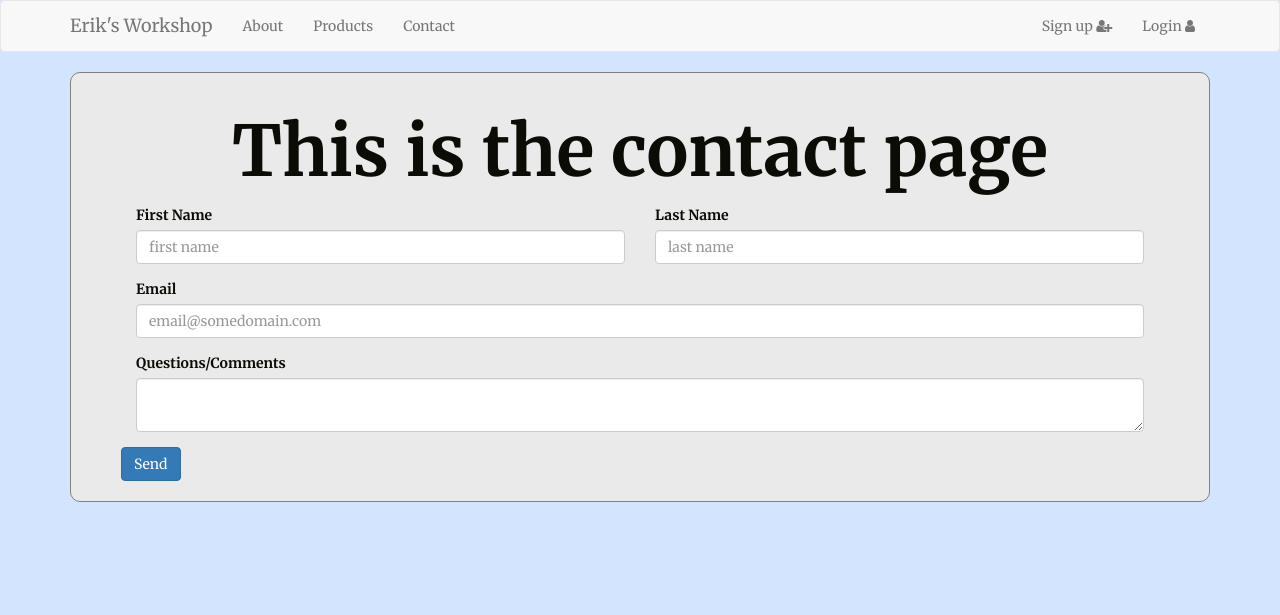
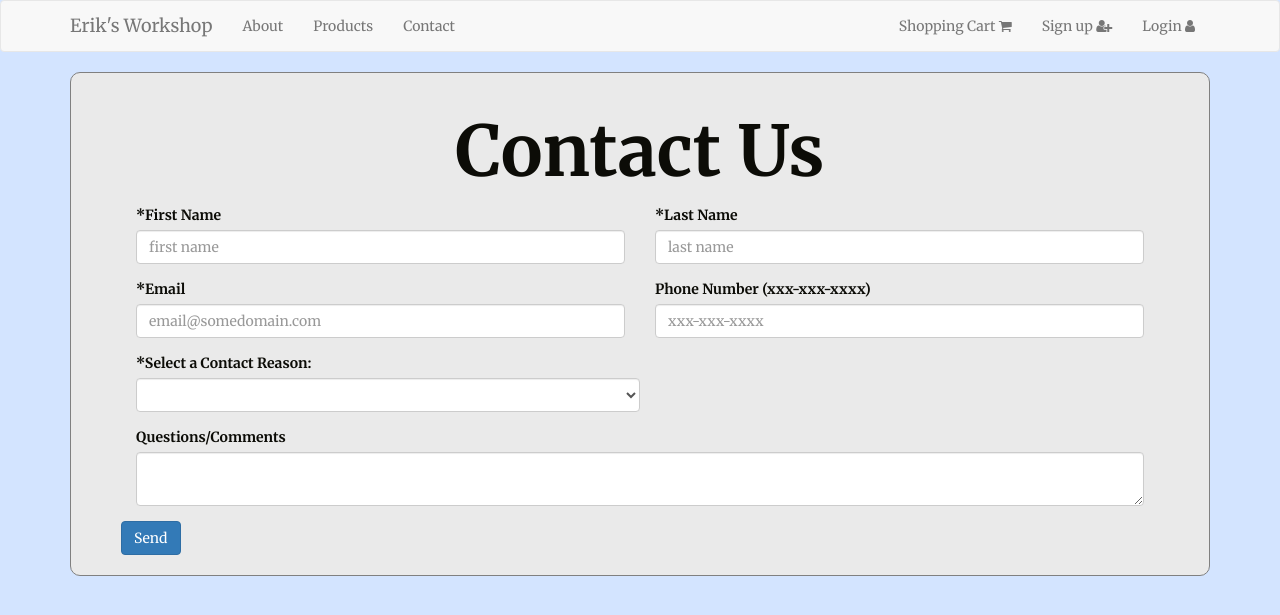
Before and after one commit to RMaus8/First-eCommerce-Site, a Node server app: page /contact in a window 1280 px wide. Shown: the top 615 px of the page. Run offline with Node 20, Linux system fonts and the light colour scheme; some libraries are stand-ins or nearby versions.

Commit message:
connect contact form and add shopping cart to navbar

```diff
--- a/app.js
+++ b/app.js
@@ -15,6 +15,7 @@ var express     = require("express"),
 
 var productRoutes = require("./routes/products"),
     tableRoutes = require("./routes/products/tables"),
+    soloRoutes = require("./routes/solos"),
     indexRoutes = require("./routes/index");
 
     // "mongodb://localhost/eriks_website"
@@ -53,21 +54,8 @@ app.use(function(req, res, next){
 app.use("/", indexRoutes);
 app.use("/products/tables", tableRoutes);
 app.use("/products", productRoutes);
+app.use("/", soloRoutes);
 
-function isLoggedIn(req, res, next){
-    if(req.isAuthenticated()){
-        return next();
-    }
-    res.redirect("/Adminloginpage");
-}
-
-app.get("/about", function(req, res) {
-    res.render("about");
-});
-
-app.get("/contact", function(req, res) {
-    res.render("contact");
-});
 
 app.listen(process.env.PORT, process.env.IP, function(){
     console.log("server started");
--- a/public/stylesheets/website.css
+++ b/public/stylesheets/website.css
@@ -5,6 +5,10 @@
 				 0px 8px 13px rgba(255,255,255,.2),
 				 0px 18px 23px rgba(255,255,255,.1);
 
+}
+
+#contact {
+	width: 50%;
 }
 
 h1 {
--- a/routes/solos.js
+++ b/routes/solos.js
@@ -0,0 +1,47 @@
+var mongoose = require("mongoose"),
+    express = require("express"),
+    router = express.Router(),
+    mailgun = require("mailgun-js"),
+    middlesware = require("../middleware");
+
+var api_key = process.env.MAILGUN_API_KEY;
+var DOMAIN = 'mg.bobbymdesigns.com';
+var mailgun = require('mailgun-js')({apiKey: api_key, domain: DOMAIN});
+
+
+router.get("/about", function(req, res) {
+    res.render("about/index");
+});
+
+router.get("/contact", function(req, res) {
+    res.render("contact");
+});
+
+router.post("/contact", function(req, res){
+    var firstName = req.body.firstName;
+    var lastName = req.body.lastName;
+    var email = req.body.email;
+    var phone = req.body.phone;
+    var reason = req.body.contactReason;
+    var message = req.body.contactMessage;
+    var data = {
+                to: "rmausolf06@gmail.com",
+                from: "Contact Form <" + email +">",
+                subject: reason,
+                text: "First Name: " + firstName + "\n" +
+                "Last Name: " + lastName + "\n" +
+                "Email: " + email +"\n" +
+                "Phone Number: " + phone +"\n" +
+                "Reason for Contact: " + reason + "\n" +
+                "Message: " + message
+            };
+    mailgun.messages().send(data, function (error, body) {
+        if(error){
+            console.log(error);
+        }
+        req.flash("success", "Your contact form has been submitted! We will review it as soon as we can!");
+        res.redirect("/contact");
+    });
+});
+
+module.exports = router;
--- a/views/contact.ejs
+++ b/views/contact.ejs
@@ -4,25 +4,41 @@
     <div class="row">
         <div class="col-md-12">
             <div class="thumbnail registerForm">
-                <h1>This is the contact page</h1>
-                  <form>
+                <h1>Contact Us</h1>
+                  <form action="/contact" method="POST">
                     <div class="form-row">
                       <div class="form-group col-md-6">
-                        <label for="inputEmail4">First Name</label>
-                        <input type="email" class="form-control" id="inputEmail4" placeholder="first name">
+                        <label for="firstName">*First Name</label>
+                        <input type="text" class="form-control" id="firstName" name="firstName" placeholder="first name" required>
                       </div>
                       <div class="form-group col-md-6">
-                        <label for="inputPassword4">Last Name</label>
-                        <input type="password" class="form-control" id="inputPassword4" placeholder="last name">
+                        <label for="inputPassword4">*Last Name</label>
+                        <input type="text" class="form-control" id="inputPassword4" name="lastName" placeholder="last name" required>
+                      </div>
+                    </div>
+                    <div class="form-row">
+                      <div class="form-group col-md-6">
+                        <label for="inputEmail">*Email</label>
+                        <input type="email" class="form-control" id="inputEmail" name="email" placeholder="email@somedomain.com" required>
+                      </div>
+                      <div class="form-group col-md-6">
+                        <label for="inputNumber">Phone Number (xxx-xxx-xxxx)</label>
+                        <input type="tel" class="form-control" id="inputNumber" name="phone" pattern='\d{3}[\-]\d{3}[\-]\d{4}' placeholder="xxx-xxx-xxxx">
                       </div>
                     </div>
                     <div class="form-group addMargin">
-                      <label for="inputAddress">Email</label>
-                      <input type="text" class="form-control" id="inputAddress" placeholder="email@somedomain.com">
+                      <label>*Select a Contact Reason:</label>
+                      <select id="contact" class="form-control" name="contactReason" required>
+                        <option name="empty" disabled selected></option>
+                        <option name="build">Custom Build Request</option>
+                        <option name="issue">Issue with purchase</option>
+                        <option name="question">Product Questions/Inquiries</option>
+                        <option name="other">Other...</option>
+                      </select>
                     </div>
                     <div class="form-group addMargin">
                       <label for="inputAddress2">Questions/Comments</label></label>
-                      <textarea class="form-control" name="Contact Message"></textarea>
+                      <textarea class="form-control" name="contactMessage"></textarea>
                     </div>
                     <button type="submit" class="btn btn-primary">Send</button>
                   </form>
--- a/views/partials/header.ejs
+++ b/views/partials/header.ejs
@@ -38,6 +38,7 @@
           <li><a href="/contact">Contact</a></li>
         </ul>
         <ul class="nav navbar-nav navbar-right">
+          <li><a href="#">Shopping Cart <i class="fa fa-shopping-cart" aria-hidden="true"></i></a></li>
           <% if(!currentUser){ %>
           <li><a href="/register">Sign up <i class="fa fa-user-plus"></i></a></li>
           <li><a href="/login">Login <i class="fa fa-user"></i></a></li>
```
Also changed, not shown: routes/index.js (+0 -13 lines), views/about/edit.ejs (added, +21 -0 lines), views/about/index.ejs (renamed from views/about.ejs, +9 -5 lines).
